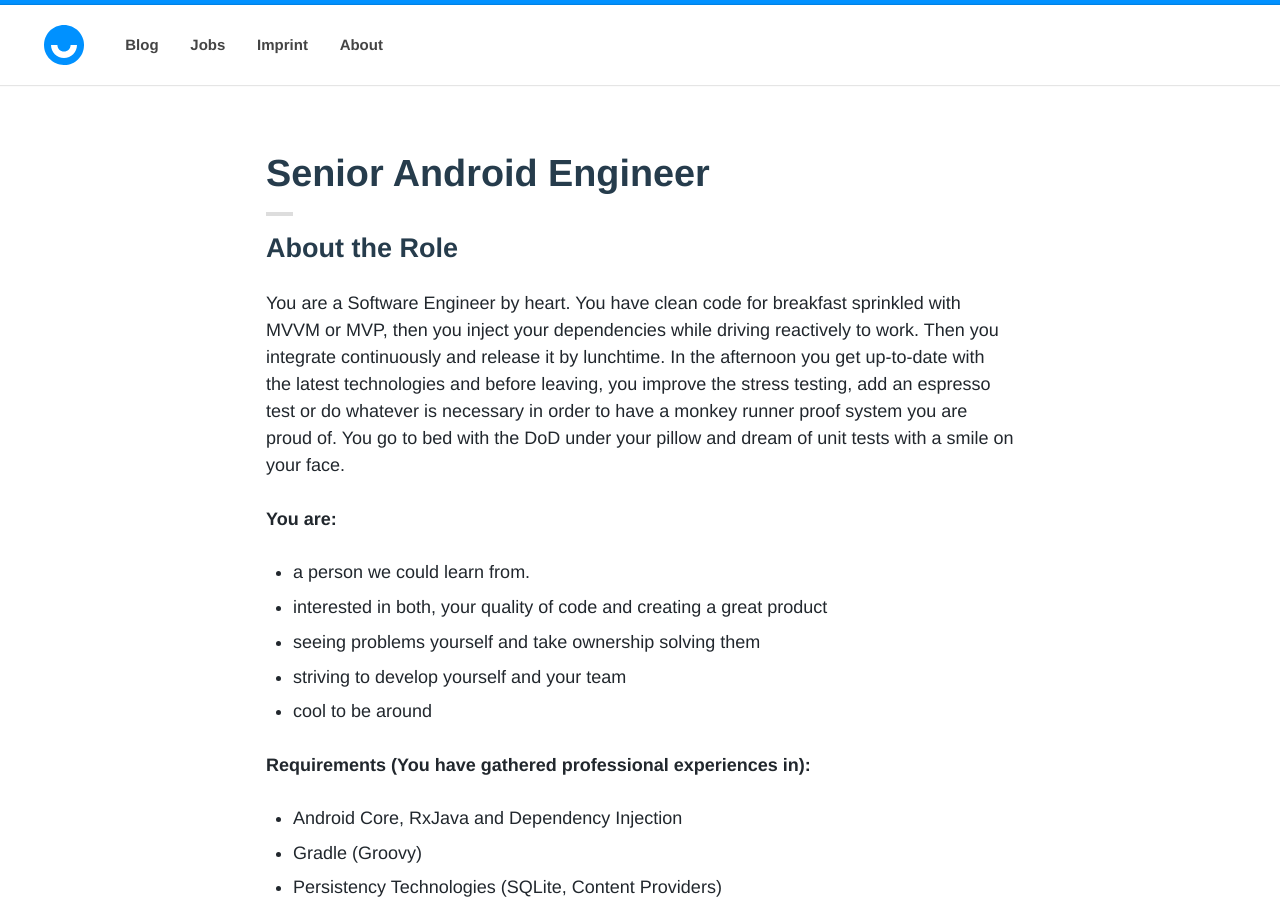
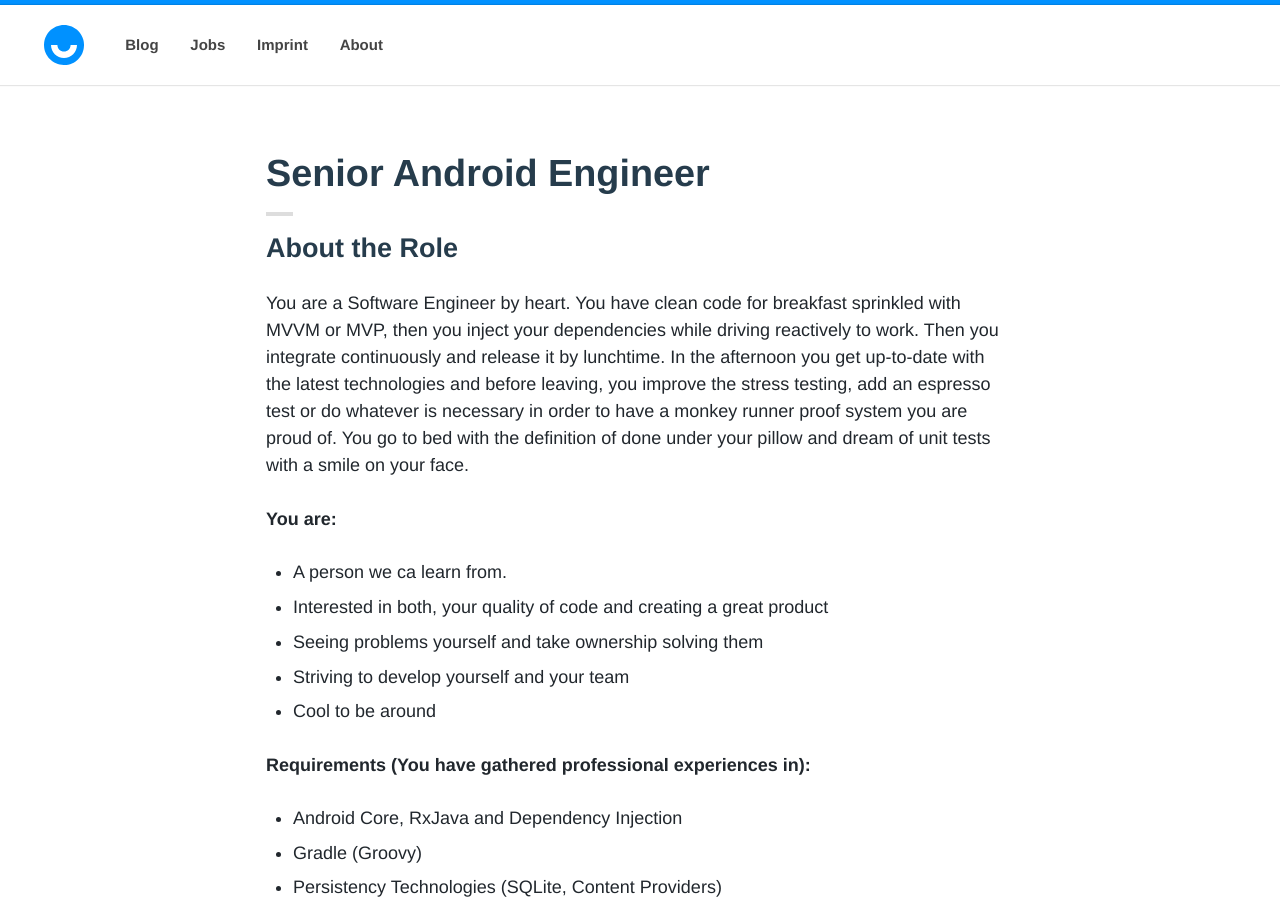
Before and after one commit to upday/upday.github.io, a Jekyll site: the page built from _posts/jobs/2016-09-30-android.md, in a window 1280 px wide and 900 px high. Built offline with Jekyll 4.4.1, drawn with Linux system fonts in a browser that asks for light colours; nearby versions of some CDN libraries; some web fonts are replaced; comment, search, counter and statistics services are not loaded.

Commit message:
apply review comments PeterT

```diff
--- a/_posts/jobs/2016-09-30-android.md
+++ b/_posts/jobs/2016-09-30-android.md
@@ -9,15 +9,15 @@ tags: [Jobs, Android, Senior]
 date: 2016-09-30T10:39:55-04:00
 ---
 ## About the Role
-You are a Software Engineer by heart. You have clean code for breakfast sprinkled with MVVM or MVP, then you inject your dependencies while driving reactively to work. Then you integrate continuously and release it by lunchtime. In the afternoon you get up-to-date with the latest technologies and before leaving, you improve the stress testing, add an espresso test or do whatever is necessary in order to have a monkey runner proof system you are proud of. You go to bed with the DoD under your pillow and dream of unit tests with a smile on your face.
+You are a Software Engineer by heart. You have clean code for breakfast sprinkled with MVVM or MVP, then you inject your dependencies while driving reactively to work. Then you integrate continuously and release it by lunchtime. In the afternoon you get up-to-date with the latest technologies and before leaving, you improve the stress testing, add an espresso test or do whatever is necessary in order to have a monkey runner proof system you are proud of. You go to bed with the definition of done under your pillow and dream of unit tests with a smile on your face.
 
 **You are:**
 
-* a person we could learn from.
-* interested in both, your quality of code and creating a great product
-* seeing problems yourself and take ownership solving them
-* striving to develop yourself and your team
-* cool to be around
+* A person we ca learn from.
+* Interested in both, your quality of code and creating a great product
+* Seeing problems yourself and take ownership solving them
+* Striving to develop yourself and your team
+* Cool to be around
 
 **Requirements (You have gathered professional experiences in):**
 
```
Also changed, not shown: jobs/index.md (+1 -1 lines).
